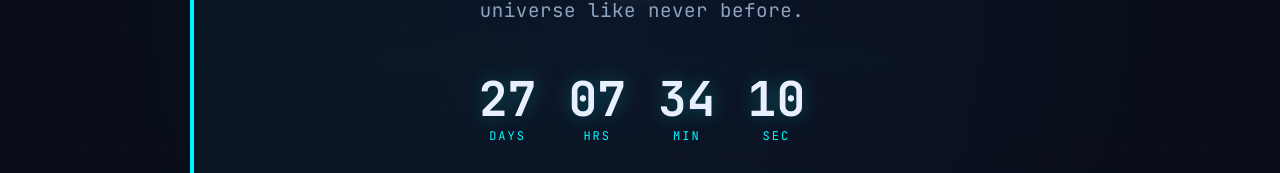
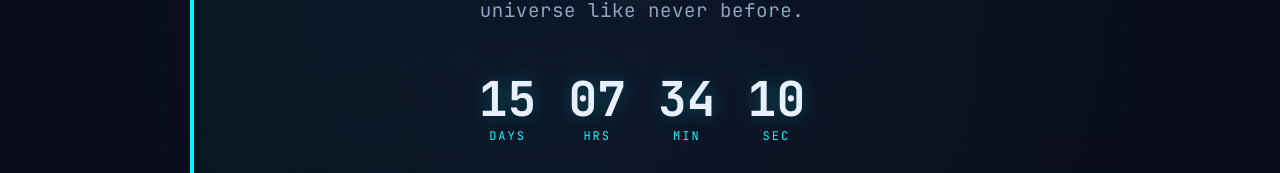
Before and after one commit to RTS-Technology-Solutions/space-haven-analysis-terminal-dashboard, a React (Vite) app: page /dash in a window 1280 px wide. Shown: the part 411-584 px from the top of the page. Built offline with nearby package versions, Linux system fonts and the light colour scheme; no server answers.

Commit message:
Update target date in ComingSoon component

```diff
--- a/src/pages/DashboardPage.tsx
+++ b/src/pages/DashboardPage.tsx
@@ -14,7 +14,7 @@ export default function DashboardPage() {
 
   return (
     <div className="dashboard-page">
-      <ComingSoon targetDate="July 1, 2026 00:00:00" />
+      <ComingSoon targetDate="June 19, 2026 00:00:00" />
 
       {/* Preview content (blurred behind coming soon) */}
       <div style={{ filter: 'blur(4px)', pointerEvents: 'none', userSelect: 'none' }}>
```
